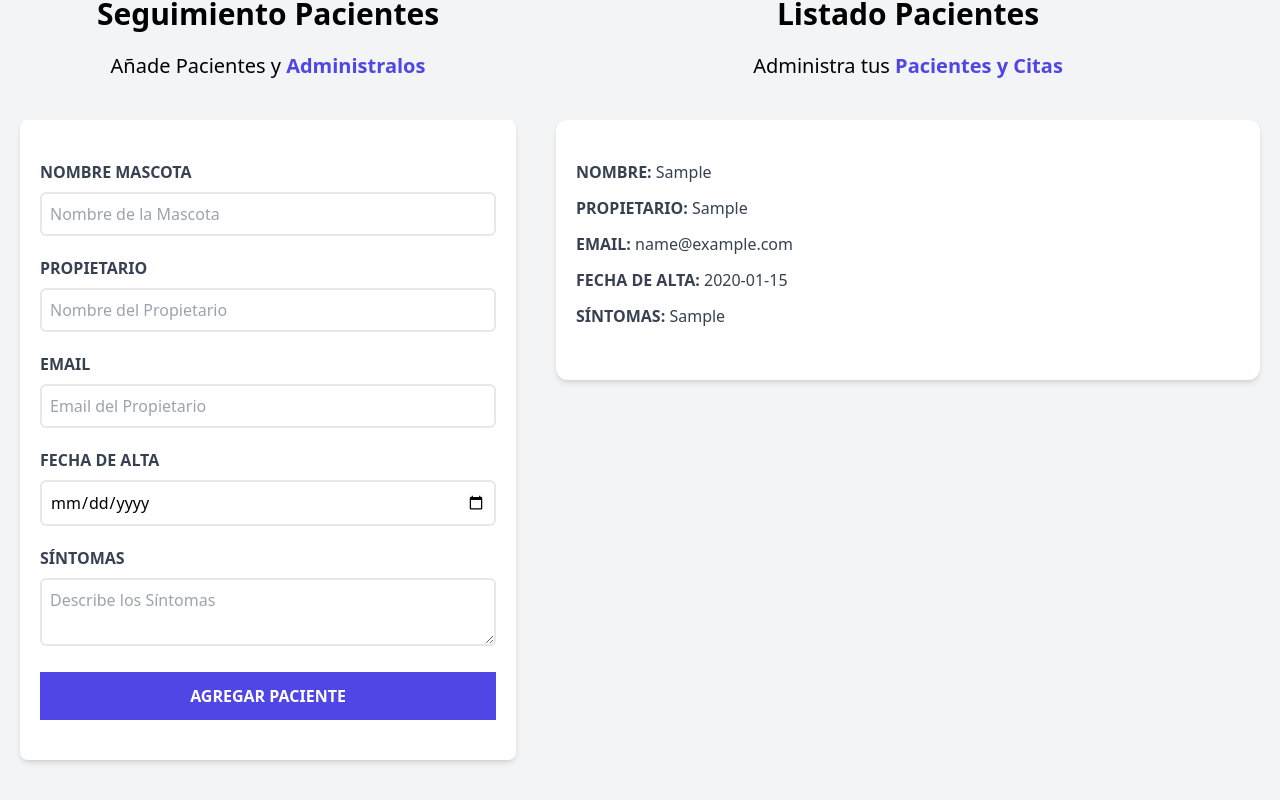
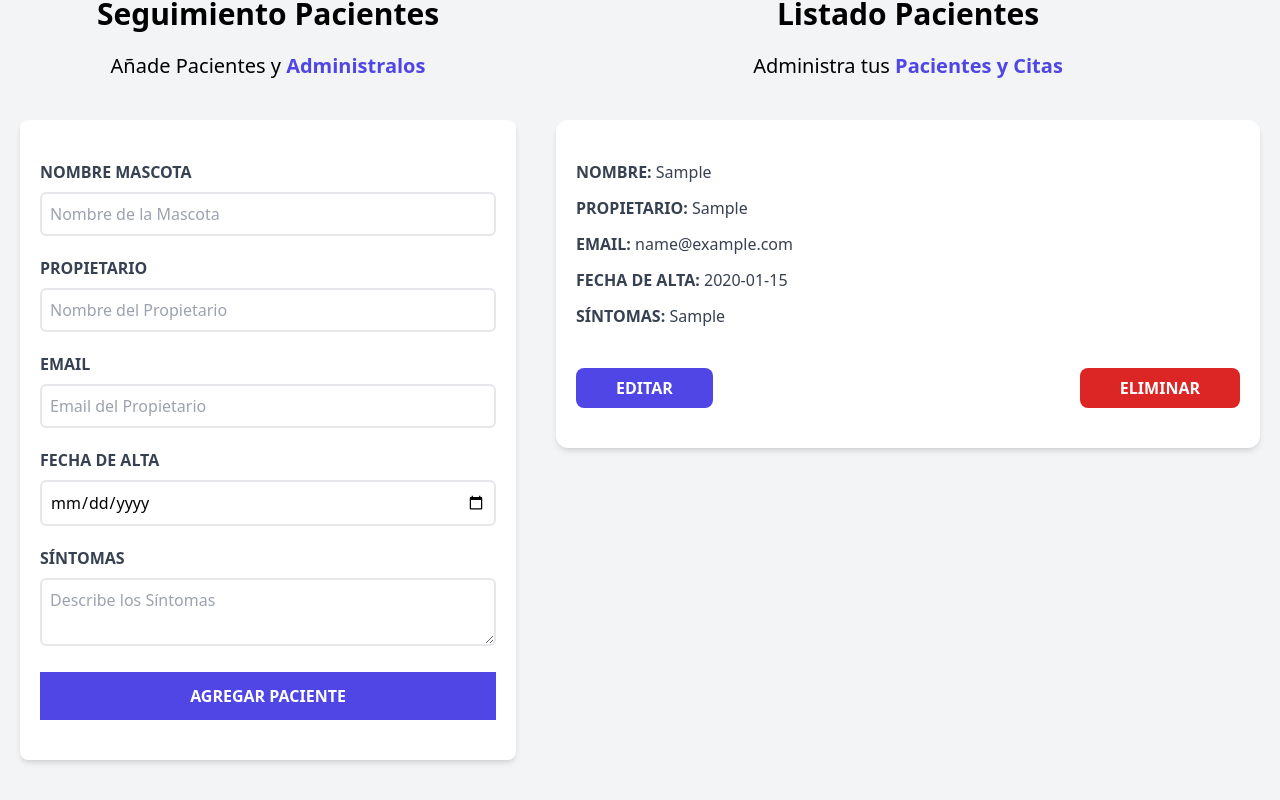
Before and after one commit to fschwalb/citas-veterinaria, a React (Vite) app: page / in a window 1280 px wide. Both pictures are taken after typing "Sample", "Sample", "name@example.com", "2020-01-15", "Sample" into the empty fields and a click on the input "Agregar Paciente". Shown: the part 180-980 px from the top of the page. Built offline with nearby package versions, Linux system fonts and the light colour scheme.

Commit message:
Buttons Created

```diff
--- a/src/App.jsx
+++ b/src/App.jsx
@@ -7,6 +7,7 @@
 function App() {
 
   const [pacientes, setPacientes] = useState([]);
+  const [paciente, setPaciente] = useState({});
 
   return (
     <div className="container mx-auto mt-20">
@@ -21,6 +22,7 @@
         />
         <ListadoPacientes
           pacientes={ pacientes }
+          setPaciente={ setPaciente }
         />
       </div>
     </div>
--- a/src/components/ListadoPacientes.jsx
+++ b/src/components/ListadoPacientes.jsx
@@ -1,6 +1,6 @@
 import Paciente from "./Paciente";
 
-const ListadoPacientes = ({ pacientes }) => {
+const ListadoPacientes = ({ pacientes, setPaciente }) => {
 
     return (
 
@@ -19,6 +19,7 @@
                         <Paciente
                             key={ paciente.id }
                             paciente={ paciente }
+                            setPaciente={ setPaciente }
                         />
                     ))}
                 </>
--- a/src/components/Paciente.jsx
+++ b/src/components/Paciente.jsx
@@ -1,4 +1,4 @@
-const Paciente = ({ paciente }) => {
+const Paciente = ({ paciente, setPaciente }) => {
 
     const { nombre, propietario, email, fecha, sintomas } = paciente;
 
@@ -23,6 +23,19 @@
             <p className="font-bold mb-3 text-gray-700 uppercase">Síntomas: {''}
                 <span className="font-normal normal-case">{ sintomas }</span>
             </p>
+
+            <div className="flex justify-between mt-10">
+                <button
+                    type="button"
+                    className="py-2 px-10 bg-indigo-600 hover:bg-indigo-700 text-white font-bold uppercase rounded-lg"
+                    onClick={ () => setPaciente( paciente ) }
+                >Editar</button>
+
+                <button
+                    type="button"
+                    className="py-2 px-10 bg-red-600 hover:bg-red-700 text-white font-bold uppercase rounded-lg"
+                >Eliminar</button>
+            </div>
         </div>
     )
 
```
